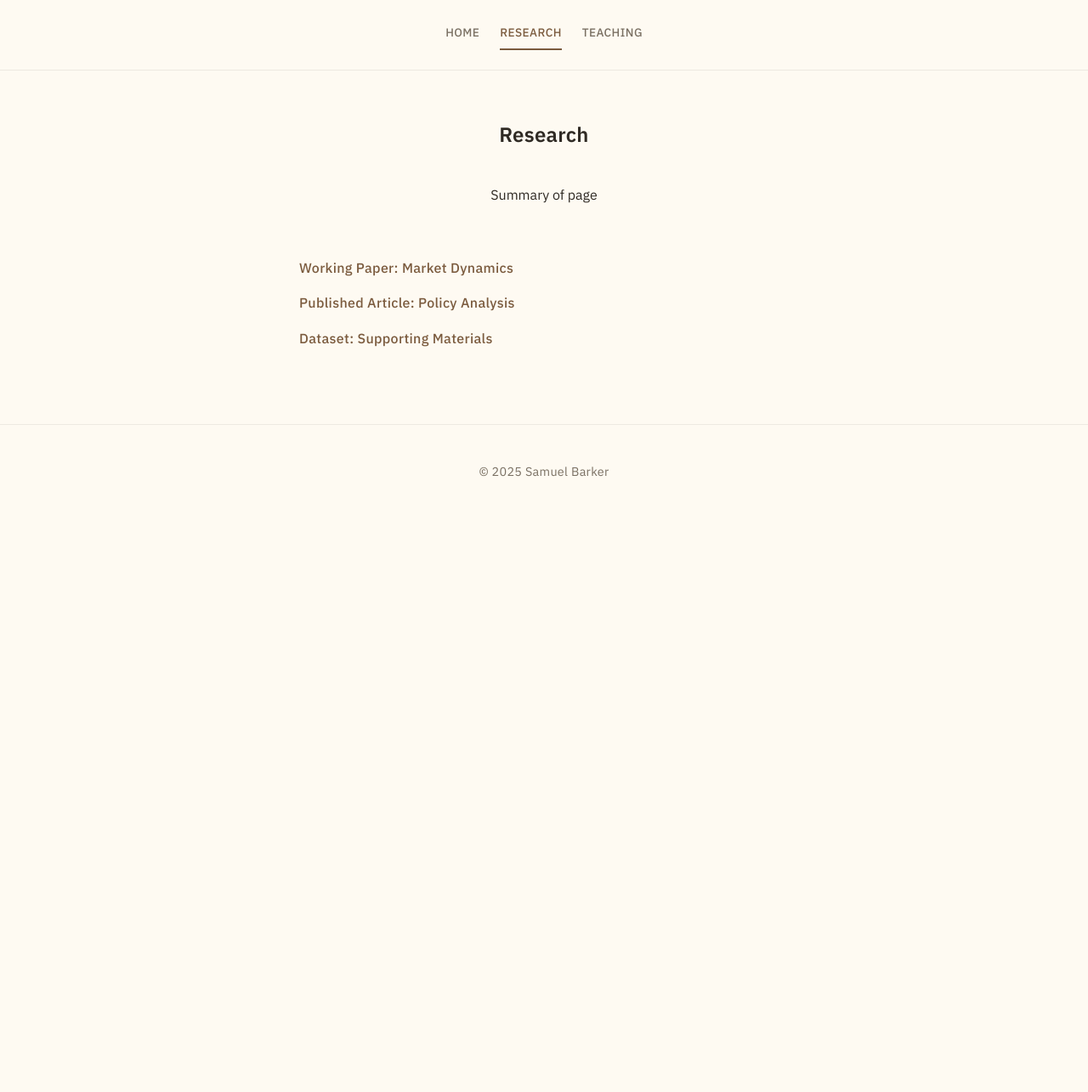
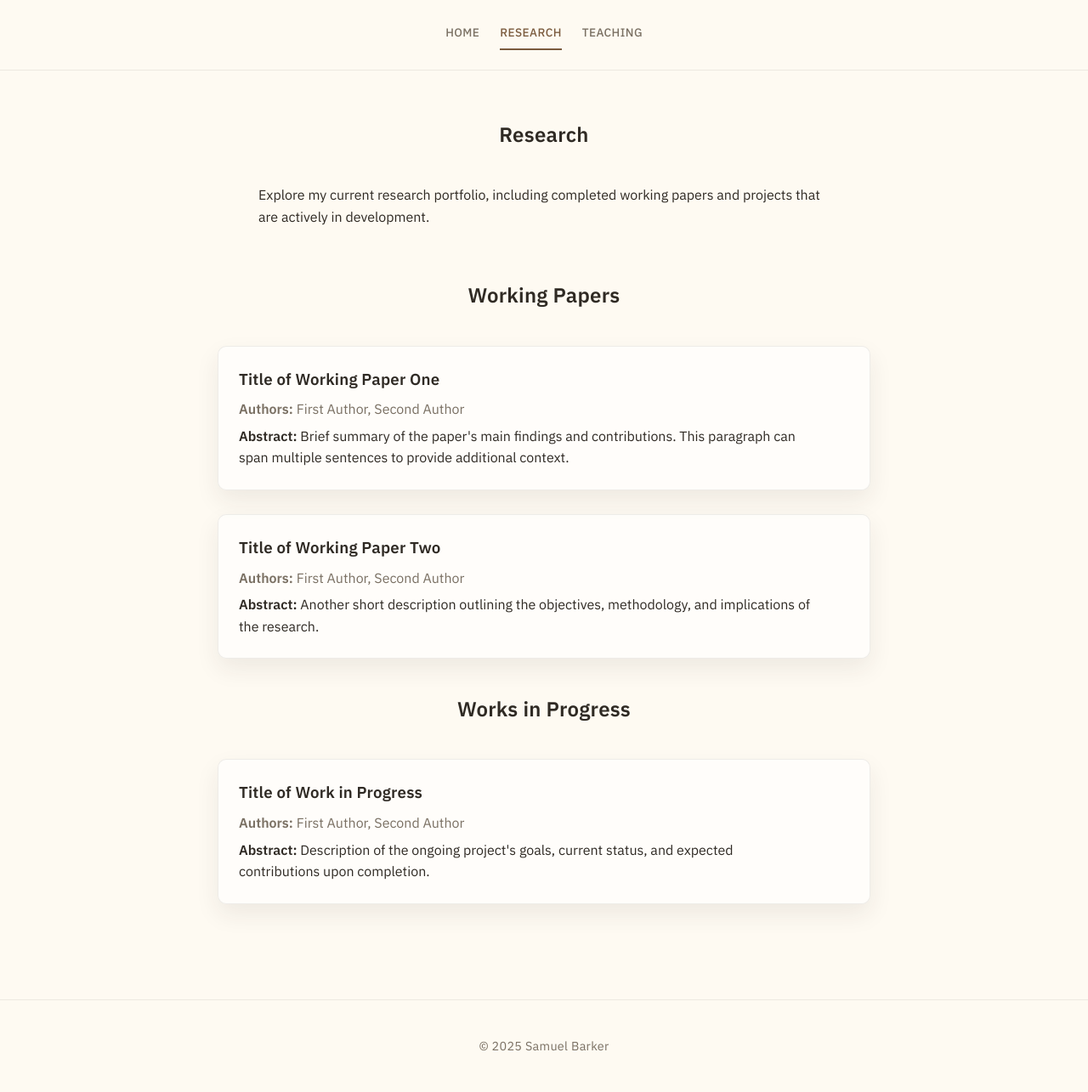
Before and after one commit to sbarkerECON/sbarkerECON.github.io, a Jekyll site: the page built from research.markdown, in a window 1280 px wide. Shown: the whole page at 85% size. Built offline with Jekyll 4.4.1, drawn with Linux system fonts in a browser that asks for light colours; before the commit the page ends 900 px from its top, so only the background shows below that.

Commit message:
Structure research page sections

```diff
--- a/assets/css/style.css
+++ b/assets/css/style.css
@@ -210,3 +210,33 @@ body {
     gap: 1.5rem;
   }
 }
+
+.paper-list {
+  display: grid;
+  gap: 1.75rem;
+  width: min(80ch, 100%);
+  margin: 0 auto;
+  text-align: left;
+}
+
+.paper {
+  background-color: rgba(255, 255, 255, 0.6);
+  border: 1px solid rgba(47, 42, 36, 0.08);
+  border-radius: 10px;
+  padding: 1.5rem;
+  box-shadow: 0 12px 28px rgba(47, 42, 36, 0.08);
+}
+
+.paper h3 {
+  margin-bottom: 0.5rem;
+}
+
+.paper .authors,
+.paper .abstract {
+  margin: 0.35rem 0 0;
+  color: var(--color-muted);
+}
+
+.paper .abstract {
+  color: var(--color-text);
+}
--- a/research.markdown
+++ b/research.markdown
@@ -7,13 +7,34 @@ permalink: /research/
 <section class="section">
   <h1>Research</h1>
   <p>
-  Summary of page
+    Explore my current research portfolio, including completed working papers and projects that are actively in development.
   </p>
 </section>
 
-<!-- Research Links List -->
-<ul class="link-list">
-  <li><a href="https://www.dropbox.com/s/placeholder/research-paper-1.pdf?dl=0" target="_blank" rel="noopener">Working Paper: Market Dynamics</a></li>
-  <li><a href="https://www.dropbox.com/s/placeholder/research-paper-2.pdf?dl=0" target="_blank" rel="noopener">Published Article: Policy Analysis</a></li>
-  <li><a href="https://www.dropbox.com/s/placeholder/research-dataset.xlsx?dl=0" target="_blank" rel="noopener">Dataset: Supporting Materials</a></li>
-</ul>
+<section class="section">
+  <h2>Working Papers</h2>
+  <div class="paper-list">
+    <article class="paper">
+      <h3>Title of Working Paper One</h3>
+      <p class="authors"><strong>Authors:</strong> First Author, Second Author</p>
+      <p class="abstract"><strong>Abstract:</strong> Brief summary of the paper's main findings and contributions. This paragraph can span multiple sentences to provide additional context.</p>
+    </article>
+
+    <article class="paper">
+      <h3>Title of Working Paper Two</h3>
+      <p class="authors"><strong>Authors:</strong> First Author, Second Author</p>
+      <p class="abstract"><strong>Abstract:</strong> Another short description outlining the objectives, methodology, and implications of the research.</p>
+    </article>
+  </div>
+</section>
+
+<section class="section">
+  <h2>Works in Progress</h2>
+  <div class="paper-list">
+    <article class="paper">
+      <h3>Title of Work in Progress</h3>
+      <p class="authors"><strong>Authors:</strong> First Author, Second Author</p>
+      <p class="abstract"><strong>Abstract:</strong> Description of the ongoing project's goals, current status, and expected contributions upon completion.</p>
+    </article>
+  </div>
+</section>
```
